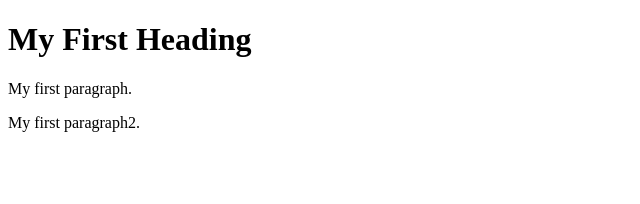
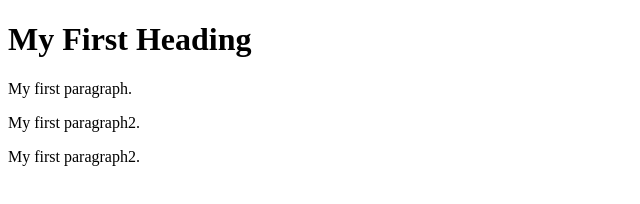
Before and after one commit to Manlilili123/ProjectA, a plain HTML site: page index.html in a window 1280 px wide. Shown: the whole page, without its empty margins (0-640 px from the left). Drawn offline with Linux system fonts and the light colour scheme.

Commit message:
branch a

```diff
--- a/index.html
+++ b/index.html
@@ -5,6 +5,10 @@
 <h1>My First Heading</h1>
 <p>My first paragraph.</p>
 <p>My first paragraph2.</p>
+<p>My first paragraph2.</p>
+
+
+
 
 </body>
 </html>
```
